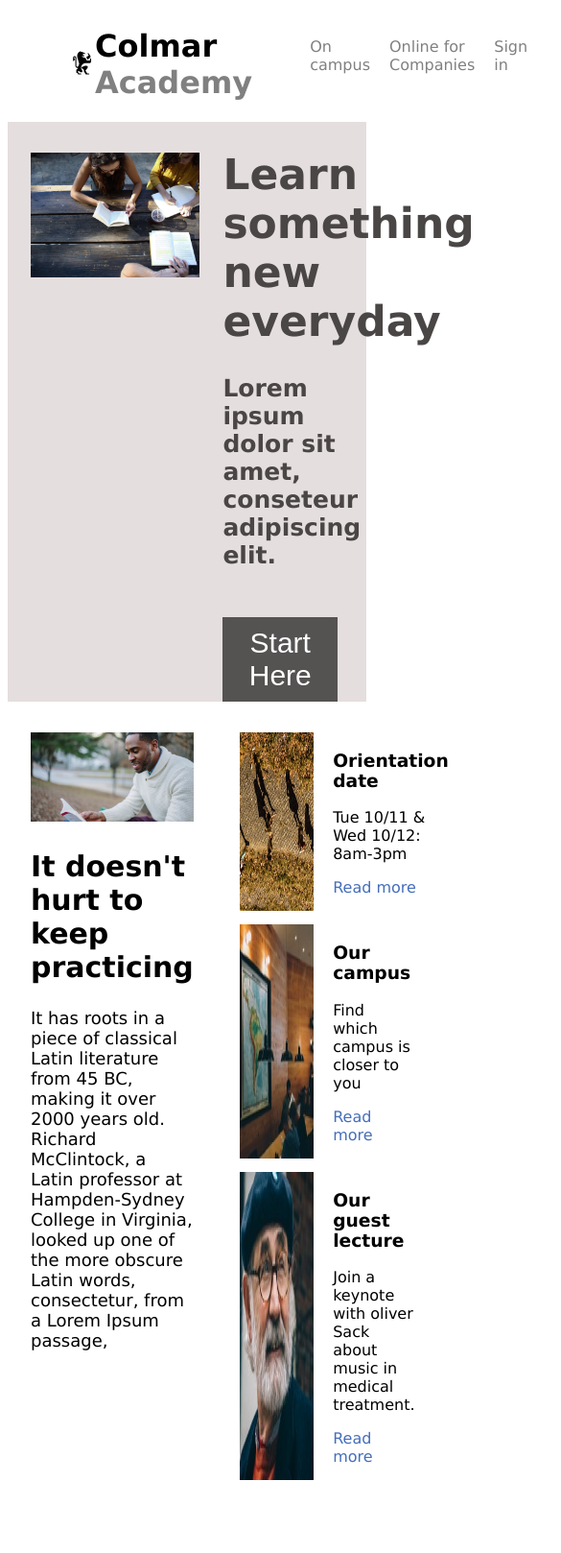
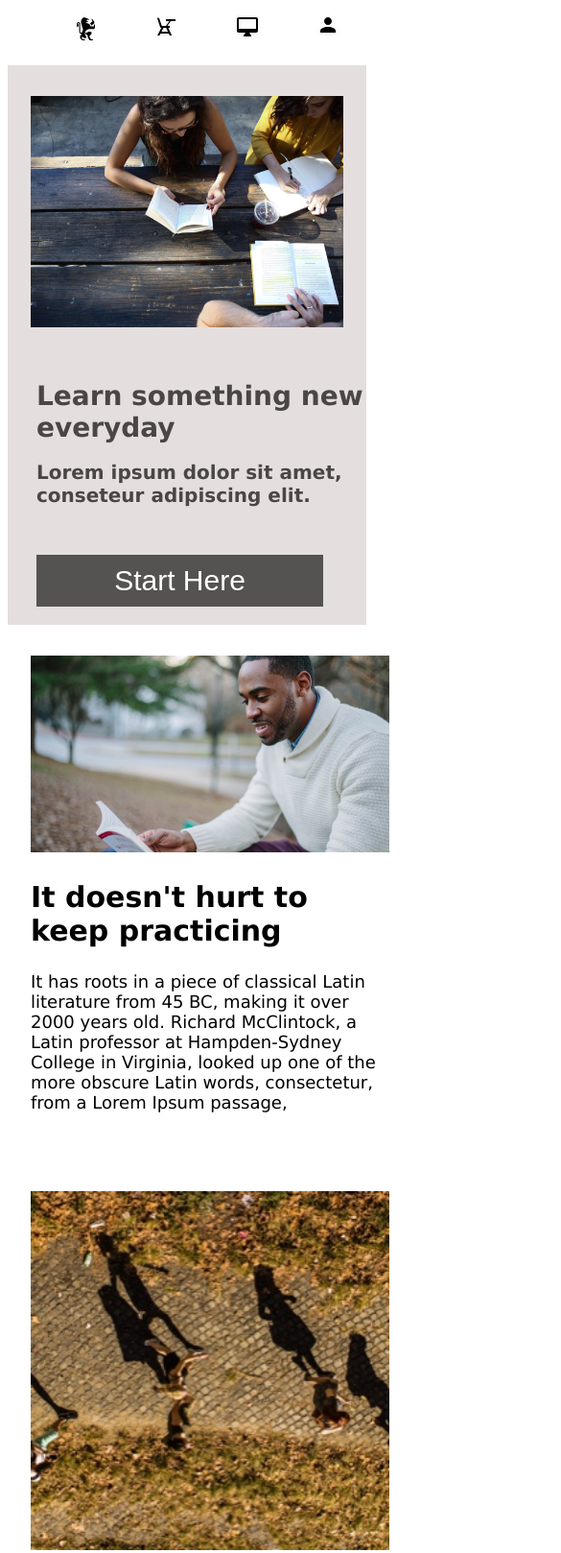
Before and after one commit to valerioquatrano/Colmar_Academy, a plain HTML site: page index.html in a window 390 px wide. Shown: the top 1618 px of the page at 96% size, 585 px wide, since content can reach past the window. Drawn offline with Linux system fonts and the light colour scheme.

Commit message:
mobile version delivered

```diff
--- a/index.html
+++ b/index.html
@@ -14,9 +14,18 @@
         <h1>Colmar <span style="color:gray">Academy</span></h1>
     </div>
     <ul>
-        <li><a href="#">On campus</a></li>
-        <li><a href="#">Online for Companies</a></li>
-        <li><a href="#">Sign in</a></li>
+        <li><a  href="#">On campus</a></li>
+        <li><a  href="#">Online for Companies</a></li>
+        <li><a  href="#">Sign in</a></li>
+    </ul>
+</div>
+
+<div class="header_web">
+    <ul class="header_web_ul">
+        <li><a href="#"><img src="./resources/images/ic-logo.svg"  alt="logo"></a> </li>
+        <li><a href="#"><img src="./resources/images/ic-on-campus.svg"  alt="logo"></li></a> </li>
+        <li><a href="#"><img src="./resources/images/ic-online.svg"  alt="logo"></a> </li>
+        <li><a href="#"><img src="./resources/images/ic-login.svg"  alt="logo"></a></li>
     </ul>
 </div>
 
--- a/resources/css/style.css
+++ b/resources/css/style.css
@@ -19,17 +19,19 @@ body {
 
 .header h1 {
     font-size: 32px;
+    flex-shrink: 6;
 }
 
 .header img {
-    margin-left:64px;
+    margin-left:20px;
+    flex-shrink: 1;
 }
 
 .header ul {
     list-style-type: none;
     display:flex;
     padding-top: 15px;
-    width:100%;
+    width:60%;
     justify-content: flex-end;
     padding-right:5%;
 }
@@ -49,10 +51,12 @@ a {
 .main {
     background-color: rgb(229, 222, 222);
     display:flex;
+    margin-top:15px;
 }
 
 .mainleft{
     padding: 32px 24px 32px 24px;
+
 }
 
 .mainleft img{
@@ -147,6 +151,7 @@ a {
 .third_main {
     background-color: rgb(229, 226, 226);
     margin: 32px 24px;
+
 }
 
 .third_main h2 {
@@ -159,11 +164,14 @@ a {
 .third_main_bottom {
     display: flex;
     justify-content: center;
+
 }
 
-.third_main_inside {
+.third_main_inside img {
     background-color: rgb(239, 236, 236);
-    margin:20px;
+    margin-left:1%;
+    height:auto;
+    width:80%;
 
 }
 
@@ -251,3 +259,90 @@ a {
 .superfooter li {
     margin-left: 20px;
 }
+
+/*Start coding for Mobiles */
+
+@media only screen and (max-width: 550px) {
+    .header {
+        display: none;}
+    .header_web {
+
+    }
+    .header_web_ul {
+        list-style: none;
+        display: flex;
+        justify-content: space-around;
+       }
+    .main {
+        display:flex;
+        flex-direction: column;
+
+    }
+
+    .mainright {
+        width:100%;
+        margin-left: 8%;
+
+    }
+    .mainright h1 {
+        font-size: 28px;;
+    }
+    .mainright h2 {
+        font-size: 20px;
+    }
+    button {
+        margin-bottom: 5%;
+    }
+    .second_main {
+        display: flex;
+        flex-direction: column;
+
+    }
+
+    .second_main_left {
+        width:100%
+    }
+    .second_main_right {
+        display: flex;
+        flex-direction: column;
+        width:100%;
+    }
+
+    .img-right {
+        display: flex;
+        flex-direction: column;
+        width:100%;
+    }
+
+    .img-right img{
+        width:100%;
+    }
+
+    .third_main {
+        background-color: white;
+    }
+    .third_main_bottom {
+        display: flex;
+        flex-direction: column;
+    }
+    .footer_bottom {
+        display: flex;
+        flex-direction: column;
+    }
+
+    .footer_left {
+        width: 100%;
+    }
+
+    .footer_right_inside {
+        display: flex;
+        flex-direction: column;
+    }
+}
+
+    @media only screen and (min-width: 550px) {
+        .header_web {
+            display: none;
+            width:0%;
+        }
+}
```
